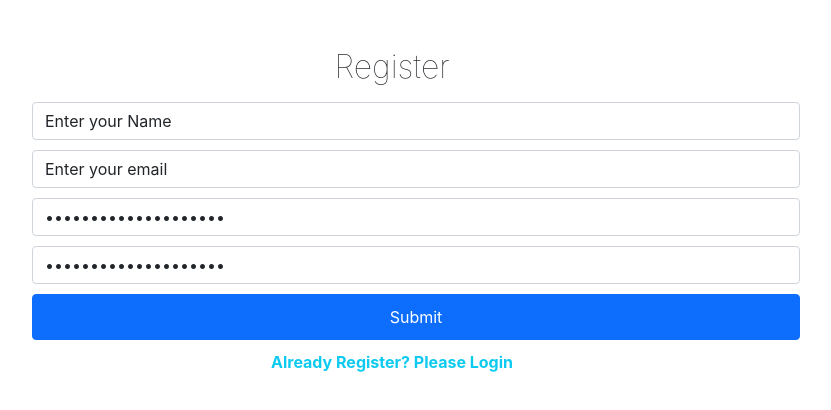
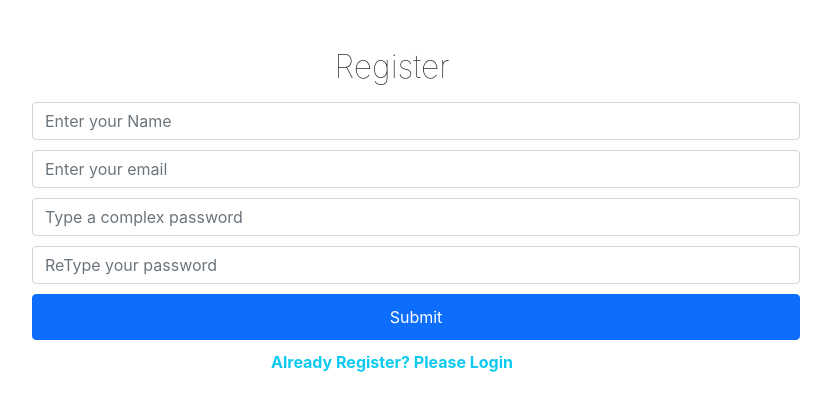
Before and after one commit to rimonhossain12/bycycle-web-site-client, a React (Create React App) app: page /register in a window 1280 px wide. Shown: the top 410 px of the page, without its empty margins (224-1055 px from the left). Built offline with nearby package versions, Linux system fonts and the light colour scheme; no server answers.

Commit message:
remove some uncessary code

```diff
--- a/package.json
+++ b/package.json
@@ -7,6 +7,7 @@
     "@testing-library/react": "^12.1.2",
     "@testing-library/user-event": "^13.5.0",
     "bootstrap": "^5.1.3",
+    "caniuse-lite": "^1.0.30001439",
     "firebase": "^9.6.1",
     "react": "^17.0.2",
     "react-bootstrap": "^2.0.4",
--- a/src/Pages/Login/Login/Login/Login.js
+++ b/src/Pages/Login/Login/Login/Login.js
@@ -50,7 +50,6 @@ const Login = () => {
                                     name="email"
                                     onBlur={handleOnBlur}
                                     placeholder='Enter your email'
-                                    defaultValue='Enter your email'
                                 />
                                 <input
                                     className='form-control'
@@ -58,7 +57,6 @@ const Login = () => {
                                     name="password"
                                     onBlur={handleOnBlur}
                                     placeholder='Enter your password'
-                                    defaultValue="Enter your password"
                                 />
                                 <input className="btn btn-primary btn-style" type="submit" value="Login"/>
 
--- a/src/Pages/Login/Register/Register.js
+++ b/src/Pages/Login/Register/Register.js
@@ -40,7 +40,6 @@ const Register = () => {
                         name="name"
                         onBlur={handleOnBlur}
                         placeholder='Enter your Name'
-                        defaultValue='Enter your Name'
                     />
                     <input
                         className='form-control'
@@ -48,15 +47,13 @@ const Register = () => {
                         name="email"
                         onBlur={handleOnBlur}
                         placeholder='Enter your email'
-                        defaultValue='Enter your email'
                         />
                     <input
                         className='form-control'
                         type="password"
                         name="password"
                         onBlur={handleOnBlur}
-                        placeholder='Type a hard password'
-                        defaultValue="Type a hard password"
+                        placeholder='Type a complex password'
                          />
                     <input
                         className='form-control'
@@ -64,7 +61,6 @@ const Register = () => {
                         name="password2"
                         onBlur={handleOnBlur}
                         placeholder='ReType your password'
-                        defaultValue='ReType your password'
                          />
 
                     <input className="btn btn-primary btn-style" type="submit" />
```
Also changed, not shown: 1 other file (tests, documents, lock files or other folders).
